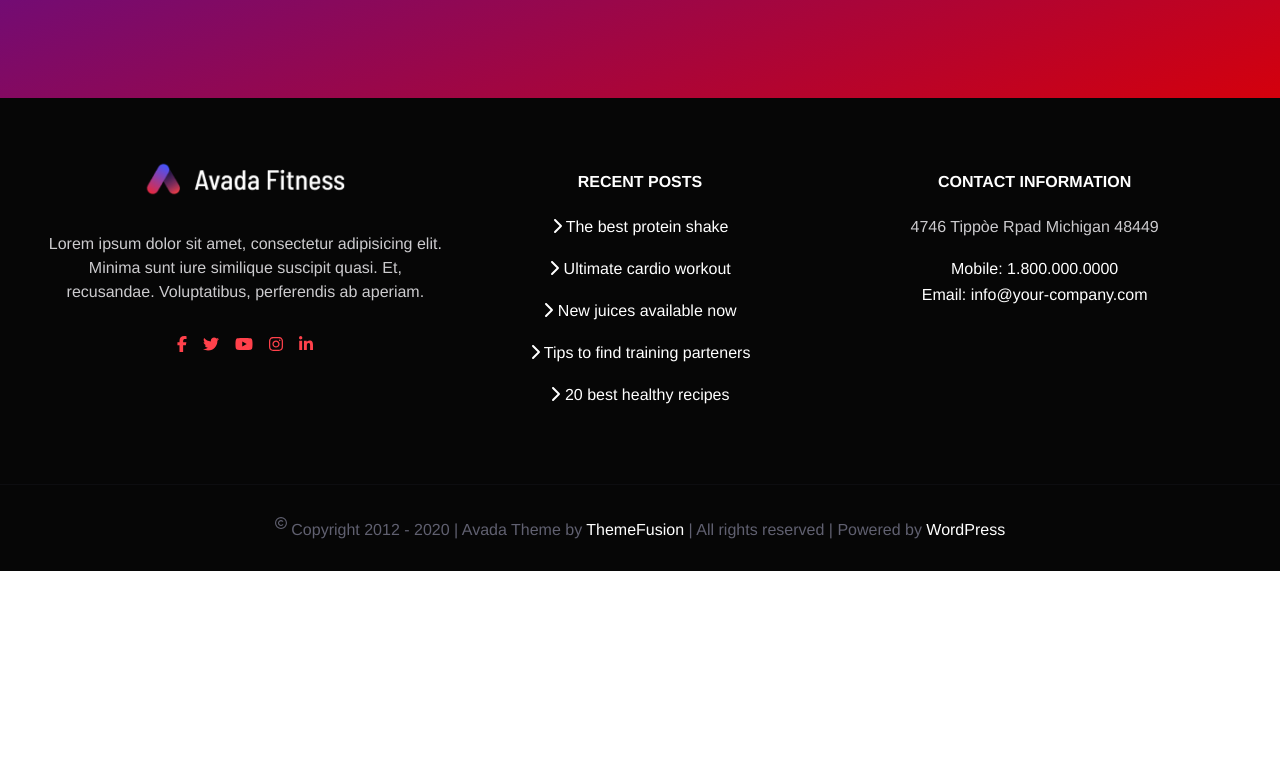
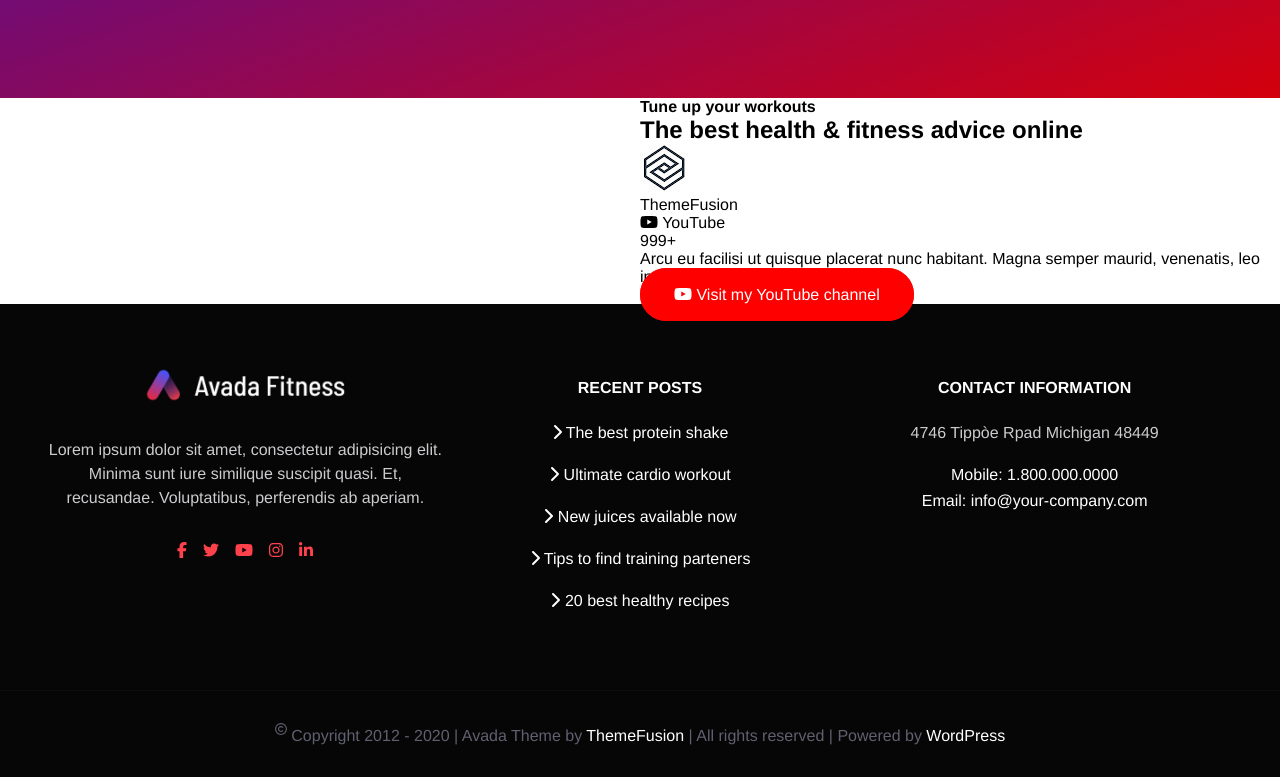
Before and after one commit to MirkOrlando/proj-html-vuejs, a Vue app: page / in a window 1280 px wide. Shown: the part 1265-2042 px from the top of the page. Before the commit the page ends 1836 px from the top, so only its background shows below. Built offline with nearby package versions, Linux system fonts and the light colour scheme.

Commit message:
create .videos and fix buttons color

```diff
--- a/src/App.vue
+++ b/src/App.vue
@@ -68,6 +68,39 @@
           <span class="location">Los Angeles</span>
         </div>
       </div>
+      <!-- /.quote -->
+      <section class="videos">
+        <div class="row">
+          <div class="col-6"></div>
+          <div class="col-6">
+            <div class="wrapper">
+              <h4>Tune up your workouts</h4>
+              <h2>The best health & fitness advice online</h2>
+              <div class="youtube-channel">
+                <div class="pic">
+                  <img src="@/assets/img/yt_channel_pic.jpg" alt="" />
+                </div>
+                <div class="name">ThemeFusion</div>
+                <div class="badge">
+                  <div class="brand">
+                    <font-awesome-icon icon="fa-brands fa-youtube" /> YouTube
+                  </div>
+                  <div class="subscribers">999+</div>
+                </div>
+                <p class="text">
+                  Arcu eu facilisi ut quisque placerat nunc habitant. Magna
+                  semper maurid, venenatis, leo integer sit pellentesque.
+                </p>
+                <a href="#" class="btn btn-alert">
+                  <font-awesome-icon icon="fa-brands fa-youtube" /> Visit my
+                  YouTube channel
+                </a>
+              </div>
+            </div>
+          </div>
+        </div>
+      </section>
+      <!-- /.videos -->
     </main>
     <SiteFooter />
   </div>
--- a/src/assets/scss/partials/common.scss
+++ b/src/assets/scss/partials/common.scss
@@ -27,11 +27,6 @@ img {
     border-color: $primaryColor;
 }
 
-.btn-primary:hover {
-    background-color: $alertColor;
-    border-color: $alertColor;
-}
-
 .btn-outline {
     border-color: #2C2A35;
 }
@@ -42,6 +37,17 @@ img {
     color: black;
 }
 
+.btn-alert {
+    background-color: $alertColor;
+    border-color: $alertColor;
+}
+
+.btn-primary:hover,
+.btn-alert:hover {
+    background-color: $liteAlertColor;
+    border-color: $liteAlertColor;
+}
+
 #app {
     font-family: Avenir, Helvetica, Arial, sans-serif;
 }
--- a/src/assets/scss/partials/grid_structure.scss
+++ b/src/assets/scss/partials/grid_structure.scss
@@ -17,6 +17,10 @@
     width: calc(100%/12*4);
 }
 
+.col-6 {
+    width: calc(100%/12*6);
+}
+
 .col-8 {
     width: calc(100%/12*8);
 }
--- a/src/assets/scss/variables.scss
+++ b/src/assets/scss/variables.scss
@@ -6,7 +6,8 @@ $footerLightDarkColor: #606070;
 $jumbo: #78787a;
 $primaryColor: #4154fe;
 $new: #fff941;
-$alertColor: #FF414B;
+$alertColor: #FF0000;
+$liteAlertColor: #FF414B;
 @mixin button {
     color: $lightestColor;
     padding: 1rem 2rem;
--- a/src/components/SiteFooterComponent.vue
+++ b/src/components/SiteFooterComponent.vue
@@ -90,7 +90,7 @@ footer {
         color: $footerPalelightColor;
       }
       .social-action {
-        color: $alertColor;
+        color: $liteAlertColor;
         .icon {
           margin: 0 0.25rem;
           padding: 0 0.25rem;
```
Also changed, not shown: src/assets/img/yt_channel_pic.jpg (added).
